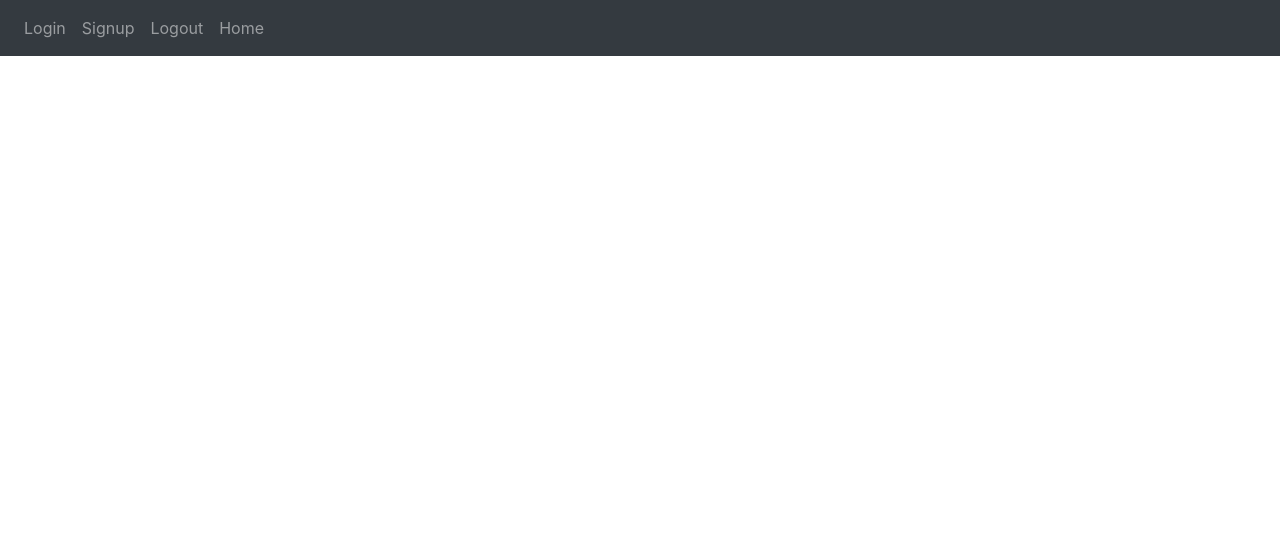
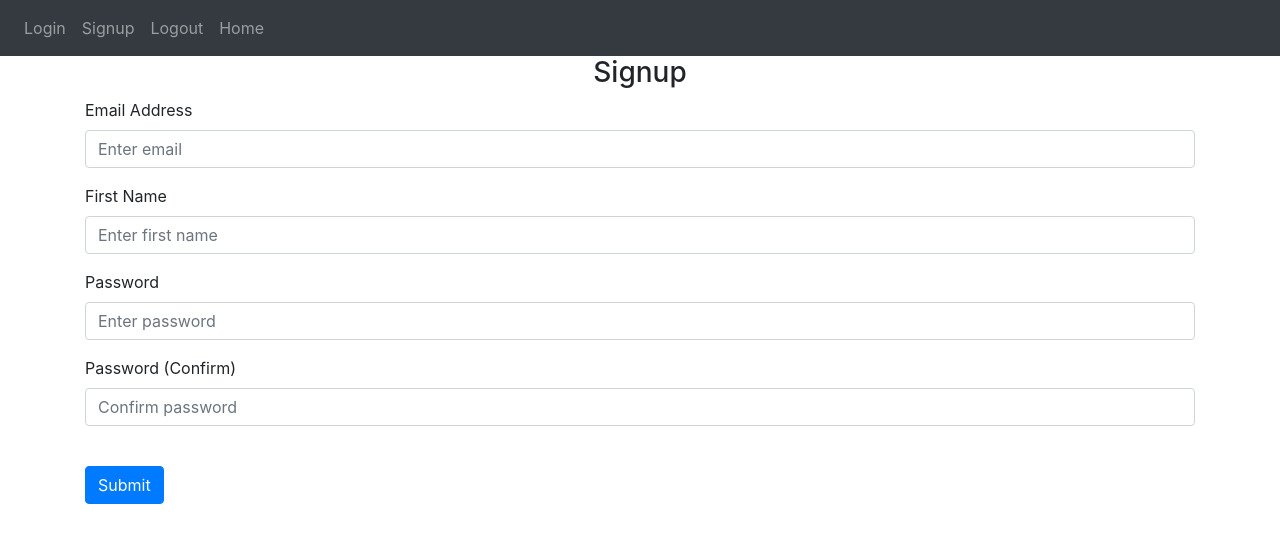
Before and after one commit to armando2002/first_flask_project, a Flask app: page /signup in a window 1280 px wide. Shown: the top 543 px of the page. Run offline with Flask 2, Linux system fonts and the light colour scheme; some libraries are stand-ins or nearby versions.

Commit message:
added signup form

```diff
--- a/website/templates/signup.html
+++ b/website/templates/signup.html
@@ -3,6 +3,25 @@
 
 {% block content %}
 <form method="POST">
-    <h3 align="center"
+    <h3 align ="center">Signup</h3>
+    <div class="form-group">
+        <label for="email">Email Address</label>
+        <input type="email" class="form-control" id="email" name="email" placeholder="Enter email"/>
+    </div>
+    <div class="form-group">
+        <label for="firstName">First Name</label>
+        <input type="text" class="form-control" id="firstName" name="firstName" placeholder="Enter first name"/>
+    </div>
+    <div class="form-group">
+        <label for="password1">Password</label>
+        <input type="password" class="form-control" id="password1" name="password1" placeholder="Enter password"/>
+    </div>
+    <div class="form-group">
+        <label for="password2">Password (Confirm)</label>
+        <input type="password2" class="form-control" id="password2" name="password2"
+               placeholder="Confirm password"/>
+    </div>
+    <br />
+    <button type="submit" class="btn btn-primary">Submit</button>
 </form>
 {% endblock %}
```
